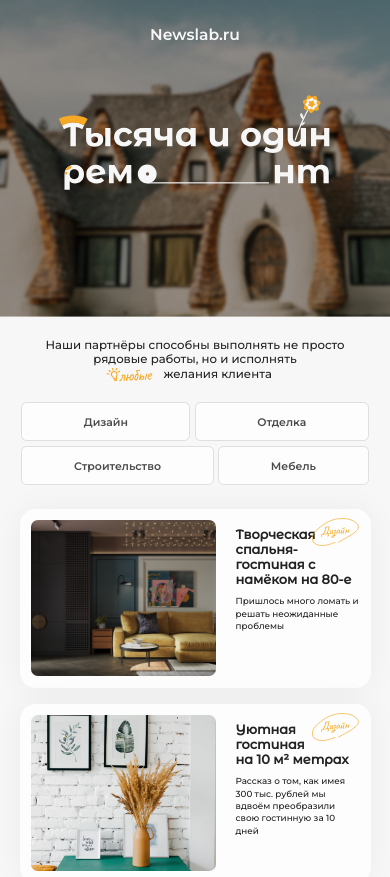
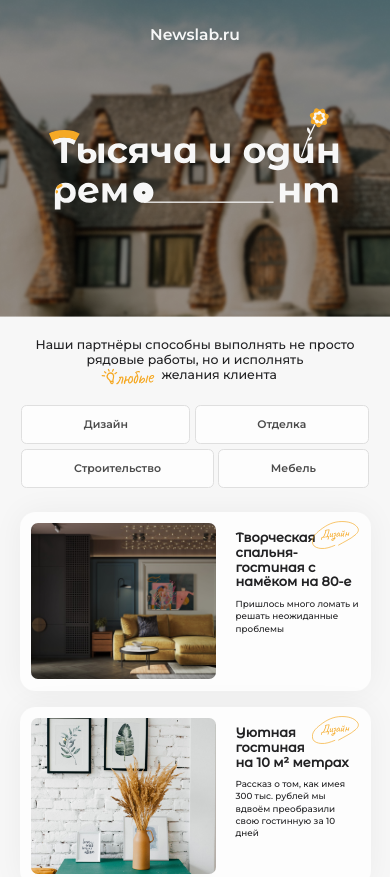
Before and after one commit to egupych/1001, a plain HTML site: page index.html in a window 390 px wide. Shown: the top 877 px of the page. Drawn offline with Linux system fonts and the light colour scheme.

Commit message:
Update mine.css

```diff
--- a/mine.css
+++ b/mine.css
@@ -685,15 +685,15 @@ display: none;
 }
 
 .grand_logo {
-  width: 70%;
+  width: 75%;
   position: absolute;
-  top: 30%;
+  top: 34%;
   pointer-events: none;
 }
 
 .header_text {
   font-weight: 500;
-  font-size: 3vw;
+  font-size: 3.2vw;
   line-height: 120%;
   margin-top: 2.5vw;
   padding: 3vw;
@@ -702,8 +702,8 @@ display: none;
 .idea_text {
   position: absolute;
   left: 22.5%;
-  top: 56%;
-  width: 12vw;
+  top: 53%;
+  width: 14vw;
 }
 
 .design_decorate {
```
